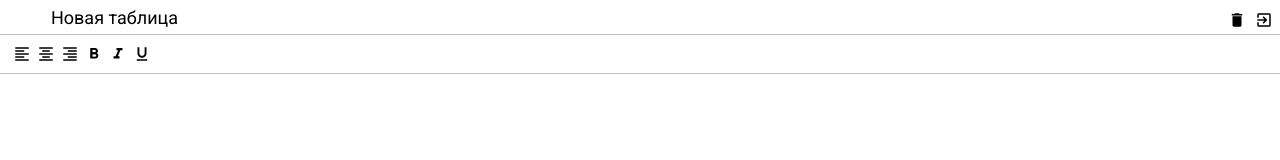
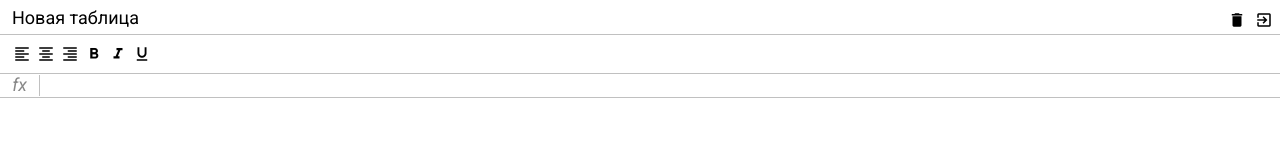
Before and after one commit to cigna2020/js_udemy_minin, a website built with webpack: page src/index.html in a window 1280 px wide. Built offline with nearby package versions, Linux system fonts and the light colour scheme.

Commit message:
add style to the block formula

```diff
--- a/src/index.html
+++ b/src/index.html
@@ -56,7 +56,8 @@
             </div>
 
             <div class="excel__formula">
-
+                <div class="info">fx</div>
+                <div class="input" contenteditable="true" spellcheck="false"></div>
             </div>
 
             <div class="excel__table">
--- a/src/scss/_variables.scss
+++ b/src/scss/_variables.scss
@@ -1,3 +1,5 @@
 $header-height: 34px;
 $toolbar-height: 40px;
+$formula-height: 24px;
+$info-cell-width: 40px;
 $border-color: #c0c0c0;
--- a/src/scss/formula.scss
+++ b/src/scss/formula.scss
@@ -1,6 +1,29 @@
 @import "variables.scss";
 @import "mixins.scss";
 
-.excel__formul {
+.excel__formula {
+    position: absolute;
+    left: 0;
+    right: 0;
+    top: $header-height + $toolbar-height;
+    height: $formula-height;
+    display: flex;
+    align-items: center;
+    border-bottom: 1px solid $border-color;
 
+    .info {
+        font-size: 18px;
+        text-align: center;
+        font-style: italic;
+        border-right: 1px solid $border-color;
+        min-width: $info-cell-width;
+    }
+    .input{
+        padding: 4px;
+        font-size: 12px;
+        outline: none;
+        width: 100%;
+        height: 100%;
+        color: #000;
+    }
 }
--- a/src/scss/header.scss
+++ b/src/scss/header.scss
@@ -22,7 +22,6 @@
         font-size: 18px;
         line-height: 22px;
         outline: none;
-        text-align: center;
 
         &:hover {
             border: 1px solid $border-color;
--- a/src/scss/index.scss
+++ b/src/scss/index.scss
@@ -19,4 +19,5 @@ body {
 
 .excel {
     position: relative;
+    color: #888;
 }
```
